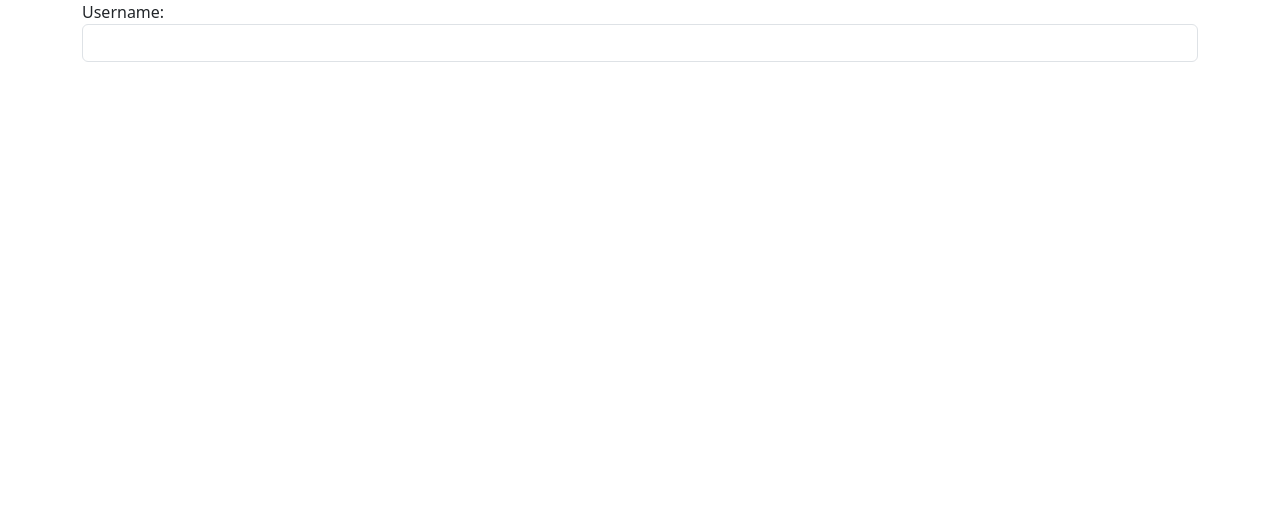
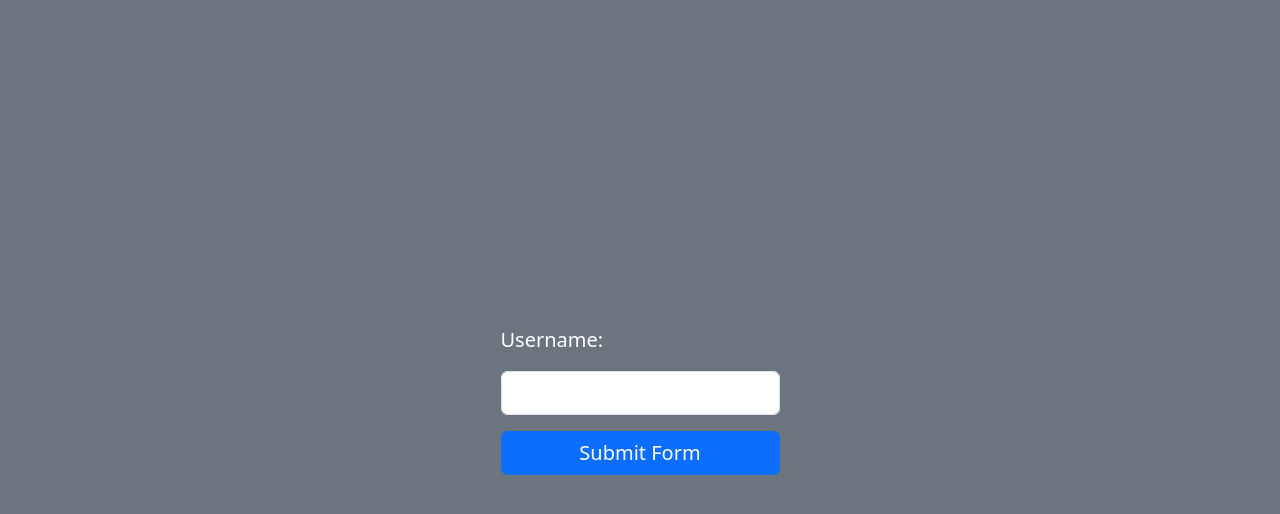
Before and after one commit to mobinmsv/mobinmsv.github.io, a plain HTML site: page index.html in a window 1280 px wide. Drawn offline with Linux system fonts and the light colour scheme.

Commit message:
new version

```diff
--- a/index.html
+++ b/index.html
@@ -5,18 +5,20 @@
     <meta name="viewport" content="width=device-width, initial-scale=1.0" />
     <link type="text/css" href="css/bootstrap.min.css" rel="stylesheet" />
     <script type="text/javascript" src="js/bootstrap.bundle.min.js"></script>
+    <link rel="stylesheet" href="style.css">
     <title>Github Respository</title>
   </head>
-  <body>
-    <div class="container">
-      <form>
-        <label for="text">Username: </label>
+  <body class="bg-secondary">
+    <div class="container d-flex justify-content-ceneter align-items-center">
+      <form class="d-grid gap-3 mx-auto my-auto fs-5 w-25">
+        <label class="text-white" for="text">Username: </label>
         <input
-          class="form-control"
+          class="form-control fs-5"
           id="text"
           autocomplete="off"
           aria-autocomplete="none"
         />
+        <input type="submit" value="Submit Form" class="btn btn-primary form-control fs-5">
       </form>
     </div>
   </body>
--- /dev/null
+++ b/style.css
@@ -0,0 +1,3 @@
+.container {
+    height: 100vh;
+}
```
